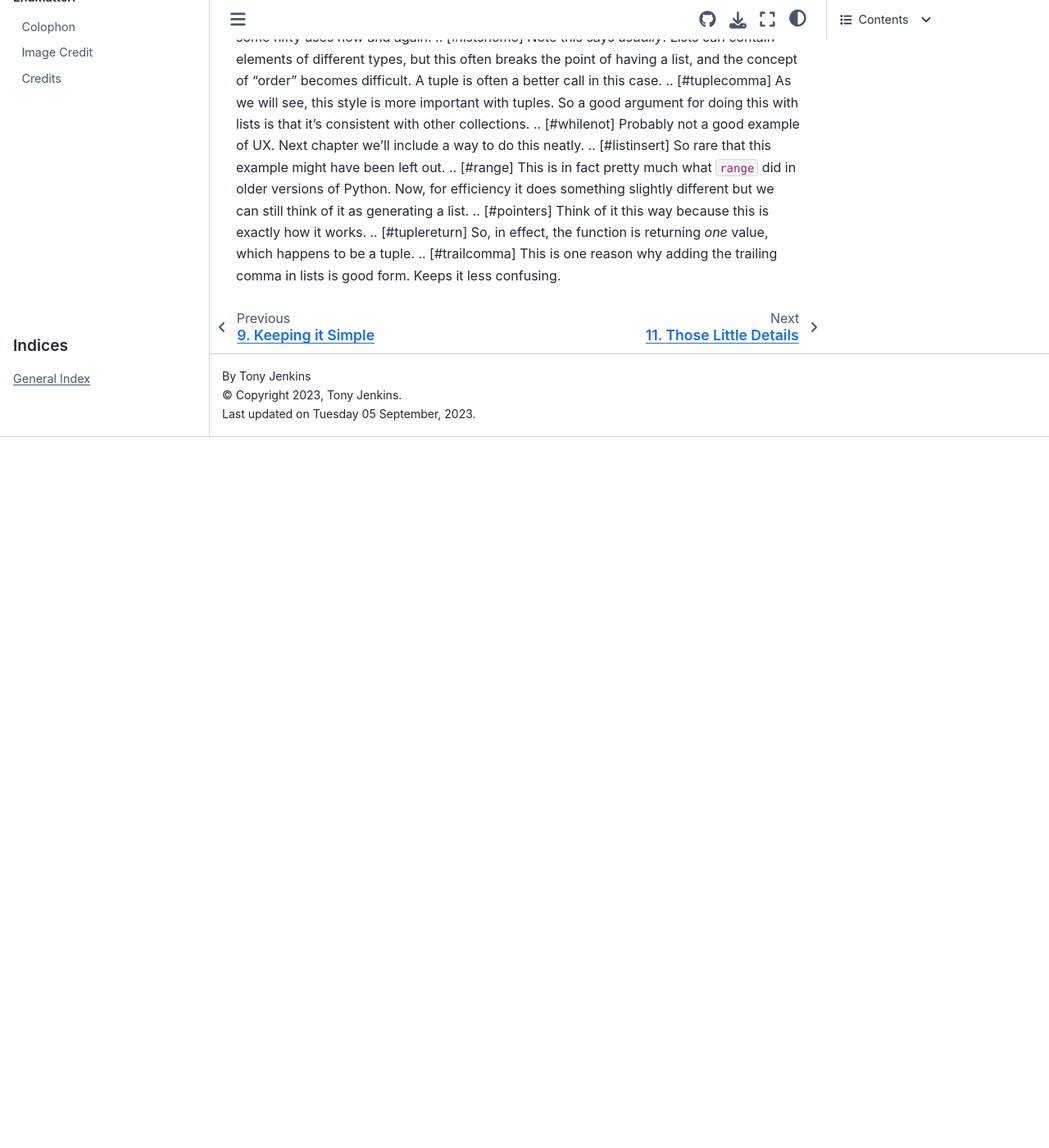
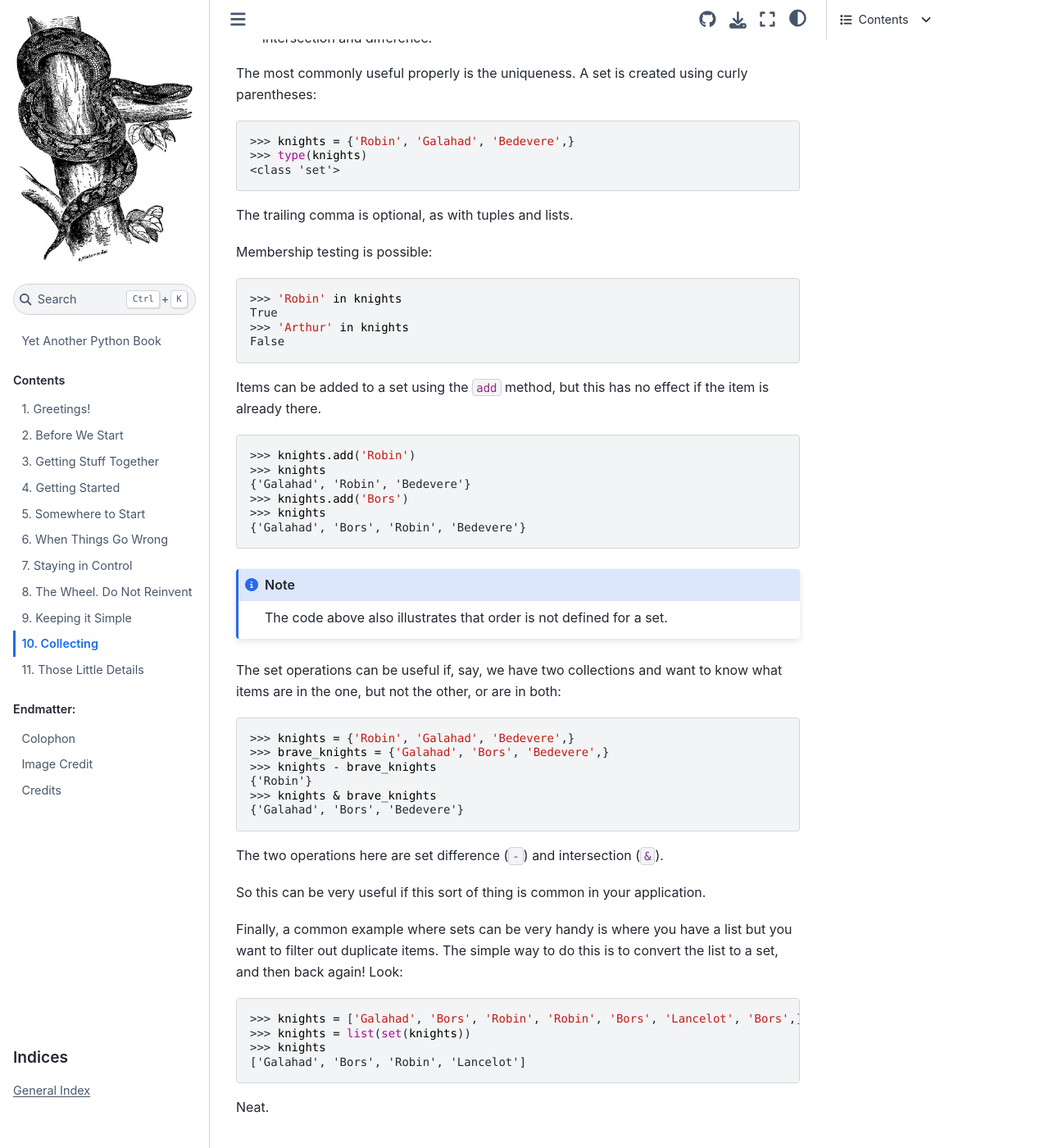
Before and after one commit to TonyJenkins/hungarian_phrasebook, a Sphinx documentation site: the page built from doc/source/090_collections/index.rst, in a window 1280 px wide and 1400 px high, scrolled down 14094 px. Shown: the whole window at 82% size. Built offline with Sphinx 7.4.7 and the Sphinx Book theme 1.1.4, drawn with Linux system fonts in a browser that asks for light colours; before the commit the page ends 14627 px from its top, so only the background shows below that; some of the changed text lies outside the part shown.

Commit message:
Add draft of sets

```diff
--- a/doc/source/090_collections/index.rst
+++ b/doc/source/090_collections/index.rst
@@ -485,8 +485,72 @@ So, really tuples are best thought of as a handy way to handle several related d
 Seeking Sets
 ============
 
-..
-    TODO
+Sets are probably the most obscure collection type, but they are worth mentioning because of one special property. The features of a set are:
+
+* It is unordered.
+* It can be heterogeneous.
+* It does *not permit duplicate elements*.
+* It supports all the usual operations associated with a mathematical set, such as intersection and difference.
+
+The most commonly useful properly is the uniqueness. A set is created using curly parentheses:
+
+.. code-block::
+
+    >>> knights = {'Robin', 'Galahad', 'Bedevere',}
+    >>> type(knights)
+    <class 'set'>
+
+The trailing comma is optional, as with tuples and lists.
+
+Membership testing is possible:
+
+.. code-block::
+
+    >>> 'Robin' in knights
+    True
+    >>> 'Arthur' in knights
+    False
+
+Items can be added to a set using the ``add`` method, but this has no effect if the item is already there.
+
+.. code-block::
+
+    >>> knights.add('Robin')
+    >>> knights
+    {'Galahad', 'Robin', 'Bedevere'}
+    >>> knights.add('Bors')
+    >>> knights
+    {'Galahad', 'Bors', 'Robin', 'Bedevere'}
+
+.. note::
+
+    The code above also illustrates that order is not defined for a set.
+
+The set operations can be useful if, say, we have two collections and want to know what items are in the one, but not the other, or are in both:
+
+.. code-block::
+
+    >>> knights = {'Robin', 'Galahad', 'Bedevere',}
+    >>> brave_knights = {'Galahad', 'Bors', 'Bedevere',}
+    >>> knights - brave_knights
+    {'Robin'}
+    >>> knights & brave_knights
+    {'Galahad', 'Bors', 'Bedevere'}
+
+The two operations here are set difference (``-``) and intersection (``&``).
+
+So this can be very useful if this sort of thing is common in your application.
+
+Finally, a common example where sets can be very handy is where you have a list but you want to filter out duplicate items. The simple way to do this is to convert the list to a set, and then back again! Look:
+
+.. code-block::
+
+    >>> knights = ['Galahad', 'Bors', 'Robin', 'Robin', 'Bors', 'Lancelot', 'Bors',]
+    >>> knights = list(set(knights))
+    >>> knights
+    ['Galahad', 'Bors', 'Robin', 'Lancelot']
+
+Neat.
 
 Discovering Dictionaries
 ========================
```
